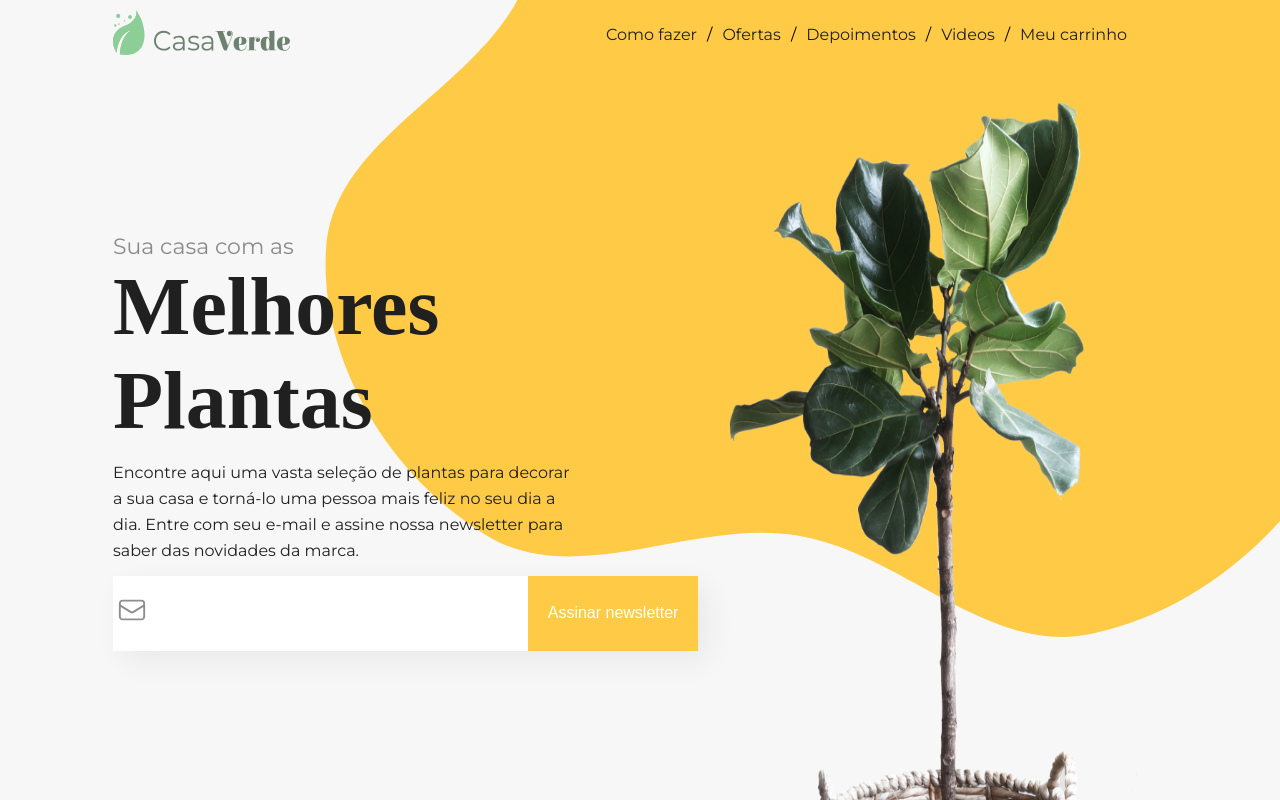
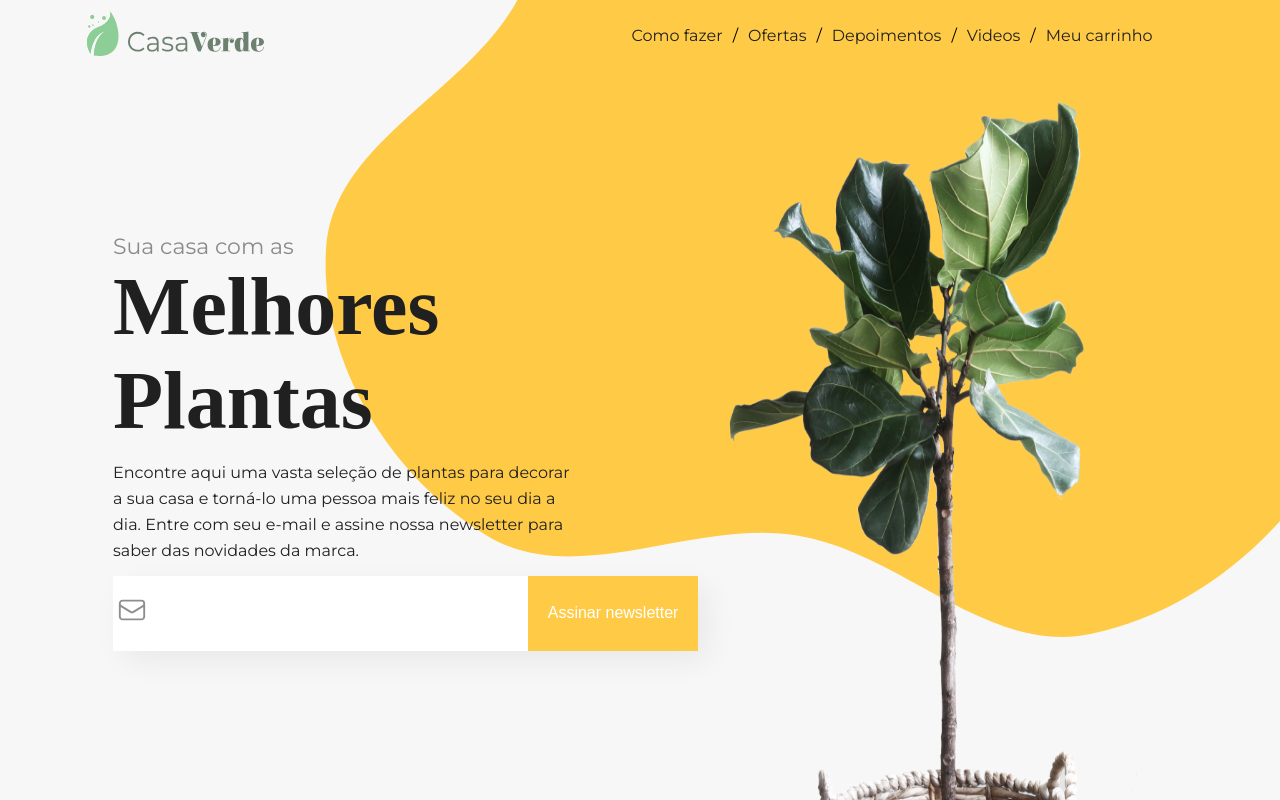
Before and after one commit to alexisrn/CasaVerde, a Next.js app: page / in a window 1280 px wide. Shown: the top 800 px of the page. Built offline with nearby package versions, Linux system fonts and the light colour scheme; no server answers; a web font is replaced by a local one.

Commit message:
header fix

```diff
--- a/src/components/Card/styles.ts
+++ b/src/components/Card/styles.ts
@@ -32,6 +32,7 @@ h2{
 div{
     display: flex;
     flex-direction: column;
+    font-size: 20px;
 }
 `
 
--- a/src/components/FirstBanner/index.tsx
+++ b/src/components/FirstBanner/index.tsx
@@ -1,9 +1,13 @@
+import { useEffect, useState } from 'react';
 import Newsletter from '../Newsletter';
 import { vector } from '../icons';
 import Header from '../template/Header';
 import * as S from './styles';
 
 export default function FirtsBanner() {
+
+
+
   return (
     <>
       <S.Container>
--- a/src/components/Offer/styles.ts
+++ b/src/components/Offer/styles.ts
@@ -2,9 +2,9 @@ import styled from 'styled-components';
 
 export const Container = styled.div`
 width: 80%;
-height: 300px;
+height: 100%;
 
-margin-top: 50px;
+margin:80px 0;
 display: flex;
 flex-direction: column;
 align-items: center;
@@ -26,12 +26,10 @@ h2{
 
 export const CtnCard = styled.div`
 width: 100%;
-height: 100%;
-
+height: 300px;
 display: flex;
 flex-wrap: wrap;
 align-items: center;
 justify-content: center;
 gap:40px;
-
 `
--- a/src/components/template/Header/index.tsx
+++ b/src/components/template/Header/index.tsx
@@ -1,11 +1,29 @@
 import { IconLogo } from '@/components/icons';
 import * as S from './styles';
 import MenuItem from '@/components/MenuItem';
+import { useEffect, useState } from 'react';
 
 export default function Header() {
+
+  const [scrollPosition, setScrollPosition] = useState(0);
+
+     useEffect(() => {
+    const handleScroll = () => {
+      setScrollPosition(window.scrollY);
+    };
+
+    window.addEventListener('scroll', handleScroll);
+
+    // Remova o listener de rolagem ao desmontar o componente
+    return () => {
+      window.removeEventListener('scroll', handleScroll);
+    };
+  }, []);
+
   return (
     <>
-      <S.Container>
+      <S.Container scrollPosition={scrollPosition} >
+      <S.Content>
         <S.Image>{IconLogo}</S.Image>
 
         <S.Menu>
@@ -19,6 +37,7 @@ export default function Header() {
                 /
         <MenuItem title="Meu carrinho" url="/" />
         </S.Menu>
+      </S.Content>
       </S.Container>
     </>
   );
--- a/src/components/template/Header/styles.ts
+++ b/src/components/template/Header/styles.ts
@@ -1,13 +1,35 @@
 import styled from 'styled-components';
 
-export const Container = styled.header`
-    width: 80%;
-    display: flex;
-    justify-content: space-between;
-    align-items: center;
+interface HeaderProps {
+    scrollPosition: any;
+  }
+
+
+  export const Content = styled.div`
+display: flex;
+align-items: center;
+justify-content: space-between;
+width: 80%;
+height: 100%;
+`
+
+export const Container = styled.header<HeaderProps>`
+    width:105%;
+    box-shadow: ${({scrollPosition}) =>
+    scrollPosition > 100 ? 'rgba(50, 50, 93, 0.25) 0px 2px 5px -1px, rgba(0, 0, 0, 0.3) 0px 1px 3px -1px;' : ''
+    };
     position: fixed;
     padding:10px 0;
     z-index: 10;
+    height: ${({ scrollPosition }) =>
+    scrollPosition > 100 ? '70px; ' : '70px'};
+    background-color: ${({scrollPosition }) =>
+    scrollPosition > 100 ? '#FFF' : 'transparent' };
+transition: background-color 0.5s ease, position 0.5s ease;
+
+display: flex;
+justify-content: center;
+align-items: center;
 `
 
 export const Image = styled.div`
```
